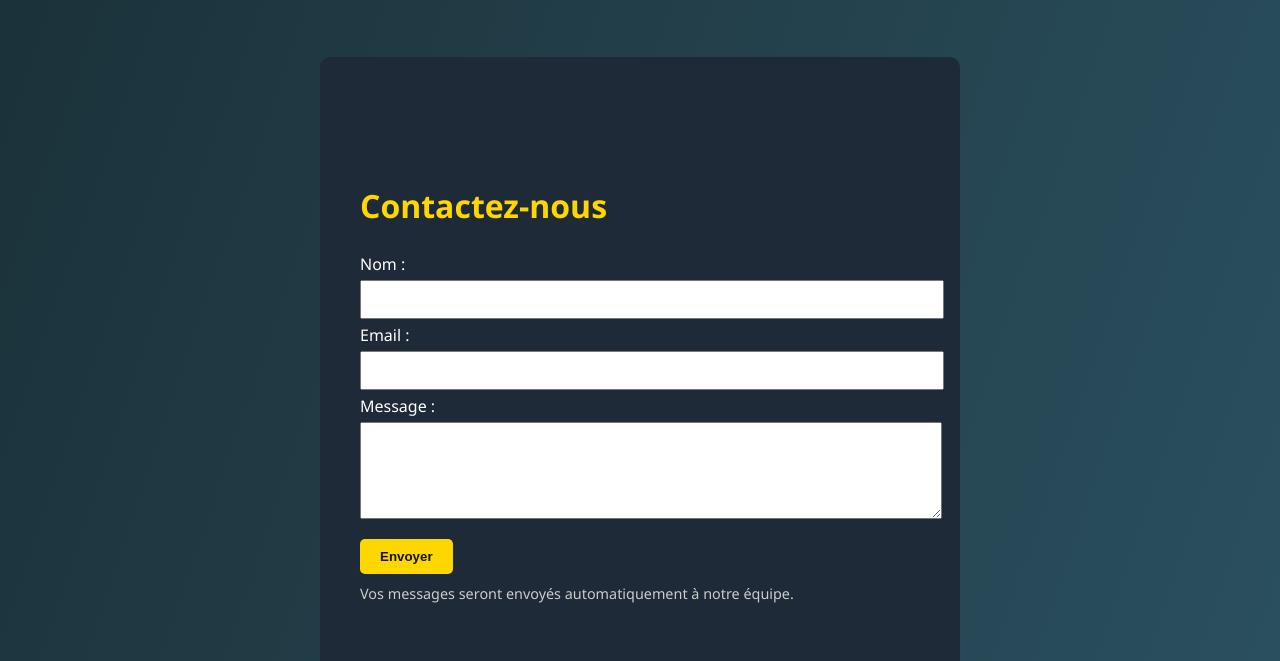
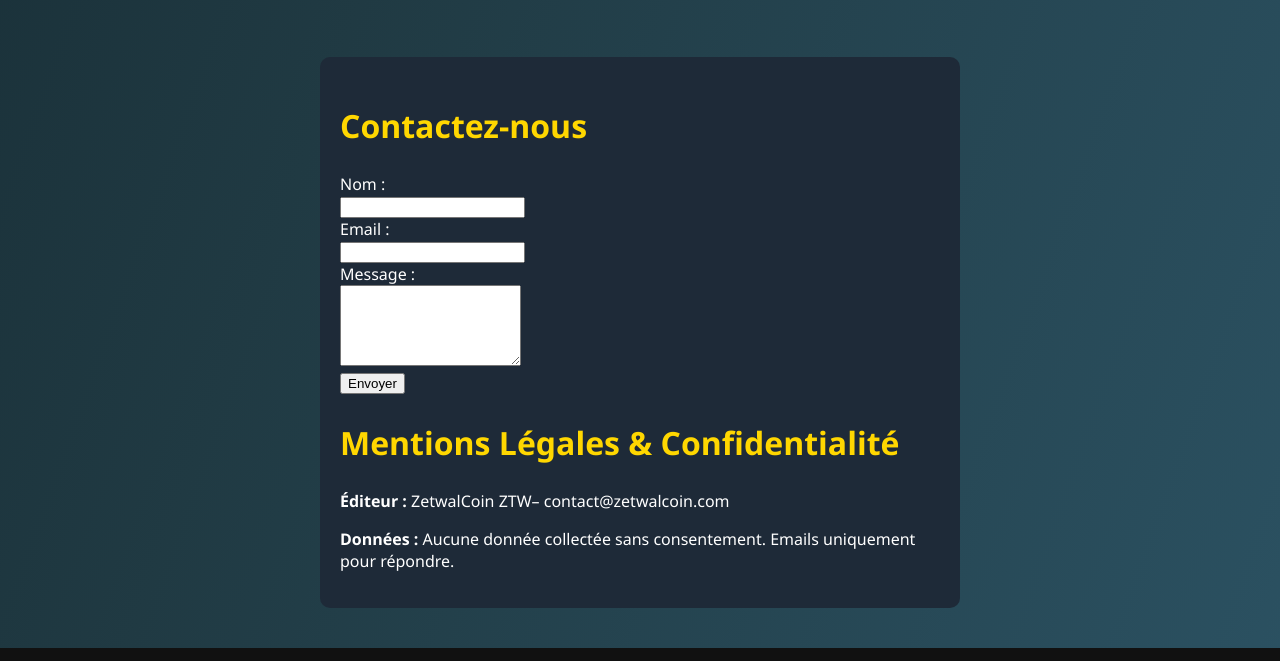
Before and after one commit to negfutur/zetwalcoin, a plain HTML site: page index.html in a window 1280 px wide. Shown: the part 2545-3206 px from the top of the page. Drawn offline with nearby package versions, Linux system fonts and the light colour scheme.

Commit message:
Update index.html
Sure

```diff
--- a/index.html
+++ b/index.html
@@ -212,29 +212,24 @@ ou garder car son objectif, en tant que réserve de valeur, est d’augmenter en
 </section>
 
 <section id="contact" style="margin-top: 60px; padding: 20px; background: #1e2a38; border-radius: 10px; max-width: 600px; margin-left: auto; margin-right: auto;">
-<section id="contact" style="margin-top: 60px; padding: 20px; background: #1e2a38; border-radius: 10px; max-width: 600px; margin-left: auto; margin-right: auto;">
+<section id="contact">
   <h2>Contactez-nous</h2>
 
   <form action="https://formsubmit.io/send/contact@zetwalcoin.com" method="POST">
-    <!-- Redirection après envoi -->
     <input type="hidden" name="_redirect" value="https://zetwalcoin.com/merci.html">
     <input type="hidden" name="_captcha" value="false">
 
     <label for="nom">Nom :</label><br>
-    <input type="text" id="nom" name="nom" required style="width:100%; padding:10px; margin:5px 0;"><br>
+    <input type="text" name="nom" required><br>
 
     <label for="email">Email :</label><br>
-    <input type="email" id="email" name="email" required style="width:100%; padding:10px; margin:5px 0;"><br>
+    <input type="email" name="email" required><br>
 
     <label for="message">Message :</label><br>
-    <textarea id="message" name="message" rows="5" required style="width:100%; padding:10px; margin:5px 0;"></textarea><br>
+    <textarea name="message" rows="5" required></textarea><br>
 
-    <input type="submit" value="Envoyer" class="cta-button" style="margin-top: 10px;">
+    <input type="submit" value="Envoyer">
   </form>
-
-  <p style="margin-top:10px; font-size:0.9em; color:#ccc;">
-    Vos messages seront envoyés automatiquement à notre équipe.
-  </p>
 </section>
 
     <section id="legal">
```
